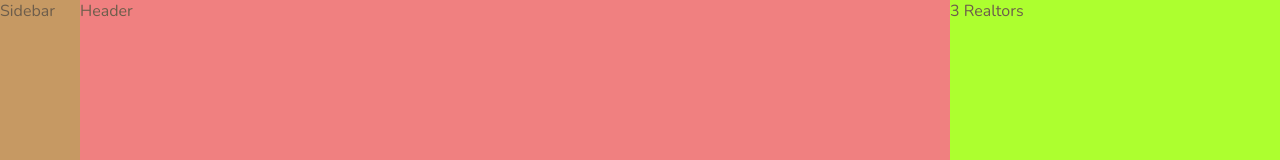
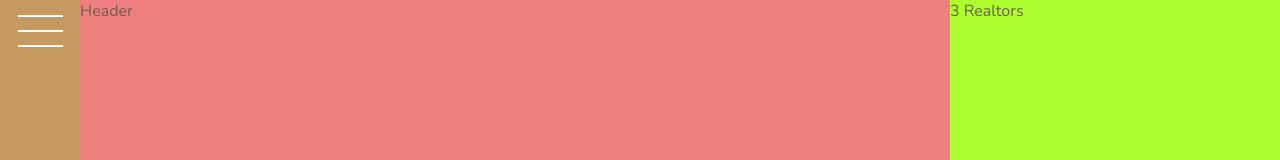
Before and after one commit to jasonlu2907/Grid_Nexter, a website: page index.html in a window 1280 px wide. Shown: the top 160 px of the page. Drawn offline with nearby package versions, Linux system fonts and the light colour scheme.

Commit message:
Liltle button sidebar

```diff
--- a/index.html
+++ b/index.html
@@ -13,7 +13,7 @@
     </head>
     <body class="container">
         <div class="sidebar">
-          Sidebar
+          <button class="nav-btn"></button>
         </div>
 
         <header class="header">
--- a/sass/components/_sidebar.scss
+++ b/sass/components/_sidebar.scss
@@ -3,4 +3,37 @@
 
   grid-row: 1 / -1;
   grid-column: sidebar-start / sidebar-end;
+
+  display: flex;
+  justify-content: center;
 }
+
+.nav-btn {
+  border: none;
+  border-radius: none;
+
+  width: 4.5rem;
+  height: 0.2rem;
+  background-color: #fff;
+  margin-top: 3rem;
+
+  transition: all 0.2s;
+
+  &::after,
+  &::before {
+    content: "";
+    width: 4.5rem;
+    height: 0.2rem;
+    background-color: #fff;
+    display: block;
+  }
+
+  &::after {
+    transform: translateY(1.3rem);
+  }
+  &::before {
+    transform: translateY(-1.5rem);
+  }
+
+
+}
```
Also changed, not shown: css/style.css.
